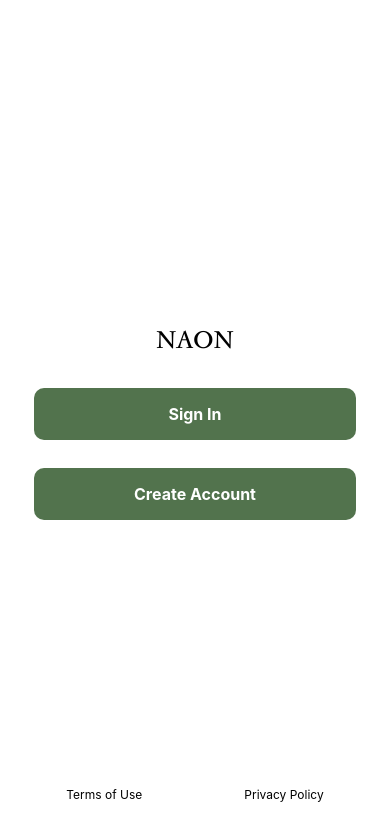
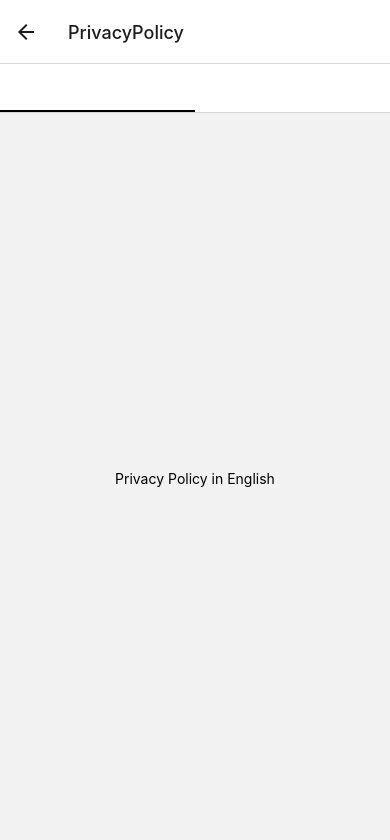
Before and after one commit to nalendramuhammad/smartweb, a React Native app: screen /PrivacyPolicy in a window 390 px wide. Shown: the top 840 px of the page. Built offline with nearby package versions, Linux system fonts and the light colour scheme.

Commit message:
update v.2

```diff
--- a/App.js
+++ b/App.js
@@ -6,6 +6,8 @@ import DetailScreen from "./screens/DetailScreen";
 import CustomSplashScreen from "./screens/SplashScreen";
 import SignUpScreen from "./screens/SignUpScreen";
 import SignInScreen from "./screens/SignInScreen";
+import PrivacyPolicyScreen from "./screens/PrivacyPolicyScreen";
+import TermsOfUseScreen from "./screens/TermsOfUseScreen";
 
 const Stack = createStackNavigator();
 
@@ -28,16 +30,10 @@ export default function App() {
           component={DetailScreen}
           options={{ title: "Detail" }}
         />
-        <Stack.Screen
-          name="SignUp"
-          component={SignUpScreen}
-
-        />
-        <Stack.Screen
-          name="SignIn"
-          component={SignInScreen}
-
-        />
+        <Stack.Screen name="SignUp" component={SignUpScreen} />
+        <Stack.Screen name="SignIn" component={SignInScreen} />
+        <Stack.Screen name="PrivacyPolicy" component={PrivacyPolicyScreen} />
+        <Stack.Screen name="TermsOfUse" component={TermsOfUseScreen} />
       </Stack.Navigator>
       <StatusBar style="auto" />
     </NavigationContainer>
--- a/package.json
+++ b/package.json
@@ -11,6 +11,7 @@
   "dependencies": {
     "@expo/webpack-config": "^0.17.2",
     "@react-navigation/bottom-tabs": "^6.5.7",
+    "@react-navigation/material-top-tabs": "^6.6.2",
     "@react-navigation/native": "^6.1.3",
     "@react-navigation/stack": "^6.3.16",
     "expo": "~47.0.12",
--- /dev/null
+++ b/screens/PrivacyPolicyScreen.js
@@ -0,0 +1,59 @@
+import React from "react";
+import { View, Text, StyleSheet } from "react-native";
+import { createMaterialTopTabNavigator } from "@react-navigation/material-top-tabs";
+
+const Tab = createMaterialTopTabNavigator();
+
+function PrivacyPolicyScreen() {
+  return (
+    <View style={styles.container}>
+      <Tab.Navigator
+        screenOptions={{
+          tabBarIndicatorStyle: {
+            backgroundColor: "black",
+            height: 2,
+          },
+          tabBarLabelStyle: {
+            fontSize: 14,
+            fontWeight: "bold",
+          },
+          tabBarStyle: {
+            backgroundColor: "white",
+          },
+        }}
+      >
+        <Tab.Screen name="English" component={PrivacyPolicyEnglishScreen} />
+        <Tab.Screen name="Indonesia" component={PrivacyPolicyIndonesiaScreen} />
+      </Tab.Navigator>
+    </View>
+  );
+}
+
+function PrivacyPolicyEnglishScreen() {
+  return (
+    <View style={styles.contentContainer}>
+      <Text>Privacy Policy in English</Text>
+    </View>
+  );
+}
+
+function PrivacyPolicyIndonesiaScreen() {
+  return (
+    <View style={styles.contentContainer}>
+      <Text>Kebijakan Privasi dalam Bahasa Indonesia</Text>
+    </View>
+  );
+}
+
+const styles = StyleSheet.create({
+  container: {
+    flex: 1,
+  },
+  contentContainer: {
+    flex: 1,
+    alignItems: "center",
+    justifyContent: "center",
+  },
+});
+
+export default PrivacyPolicyScreen;
--- /dev/null
+++ b/screens/TermsOfUseScreen.js
@@ -0,0 +1,45 @@
+import React from "react";
+import { View, Text, StyleSheet } from "react-native";
+import { createMaterialTopTabNavigator } from "@react-navigation/material-top-tabs";
+
+const Tab = createMaterialTopTabNavigator();
+
+function TermsOfUseScreen() {
+  return (
+    <View style={styles.container}>
+      <Tab.Navigator>
+        <Tab.Screen name="English" component={TermsOfUseEnglishScreen} />
+        <Tab.Screen name="Indonesia" component={TermsOfUseIndonesiaScreen} />
+      </Tab.Navigator>
+    </View>
+  );
+}
+
+function TermsOfUseEnglishScreen() {
+  return (
+    <View style={styles.contentContainer}>
+      <Text>Privacy Policy in English</Text>
+    </View>
+  );
+}
+
+function TermsOfUseIndonesiaScreen() {
+  return (
+    <View style={styles.contentContainer}>
+      <Text>Kebijakan Privasi dalam Bahasa Indonesia</Text>
+    </View>
+  );
+}
+
+const styles = StyleSheet.create({
+  container: {
+    flex: 1,
+  },
+  contentContainer: {
+    flex: 1,
+    alignItems: "center",
+    justifyContent: "center",
+  },
+});
+
+export default TermsOfUseScreen;
```
Also changed, not shown: 1 other file (tests, documents, lock files or other folders).
